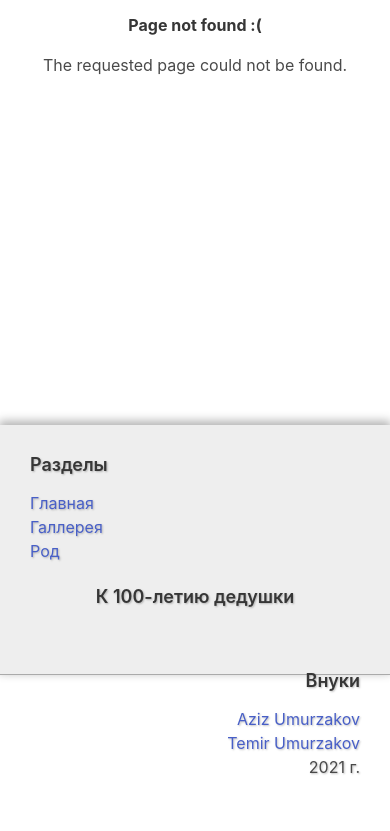
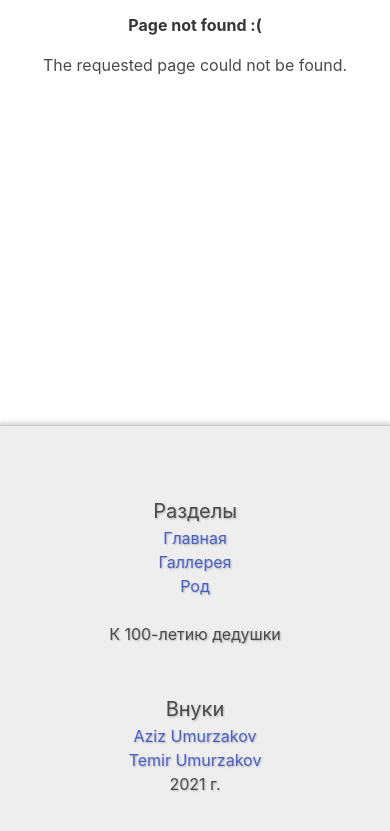
Before and after one commit to tumurzakov/sadybakas.github.io, a plain HTML site: page 404.html in a window 390 px wide. Shown: the part 981-1812 px from the top of the page. Before the commit the page ends 1772 px from the top, so only its background shows below. Drawn offline with nearby package versions, Linux system fonts and the light colour scheme.

Commit message:
Footer mobile view

```diff
--- a/404.html
+++ b/404.html
@@ -75,22 +75,22 @@
 </section>
 
 
-    <footer class="footer content">
-    <div class="columns">
+    <footer class="footer">
+    <div class="footer-content container columns">
         <div class="is-4 column">
-            <h5>Разделы</h5>
+            <h5 class="is-size-5">Разделы</h5>
             <div><a href='/'>Главная</a></div>
             <div><a href='/gallery'>Галлерея</a></div>
             <div><a href='/tree'>Род</a></div>
         </div>
 
-        <div class="has-text-centered is-4 column">
-            <h5>К 100-летию дедушки</h5>
+        <div class="is-4 column">
+            <div>К 100-летию дедушки</div>
             &nbsp;
         </div>
 
-        <div class="has-text-right is-4 column">
-            <h5>Внуки</h5>
+        <div class="is-4 column">
+            <h5 class="is-size-5">Внуки</h5>
             <div><a href='mailto: a.umurzakov@gmail.com'>Aziz Umurzakov</a></div>
             <div><a href='mailto: temir@umurzakov.com'>Temir Umurzakov</a></div>
             <div>2021 г.</div>
--- a/assets/css/styles.css
+++ b/assets/css/styles.css
@@ -1,5 +1,5 @@
 @import "https://cdn.jsdelivr.net/npm/bulma@0.9.2/css/bulma.min.css";
-.header { display: flex; background-position: center; background-repeat: no-repeat; padding-bottom: 50px; box-shadow: 0px 3px 9px 1px rgba(0, 0, 0, 0.3); border-bottom: 1px solid #aaa; }
+.header { display: flex; background-position: center; background-repeat: no-repeat; padding-bottom: 50px; box-shadow: 0px 1px 5px 1px rgba(0, 0, 0, 0.2); border-bottom: 1px solid #aaa; }
 
 @media only screen and (min-width: 1000px) { .header__content { display: flex; align-items: flex-end; } }
 
@@ -29,8 +29,10 @@
 
 .node { border: 1px solid #ccc; padding: 5px; border-radius: 5px; }
 
-.footer { min-height: 0px !important; height: 250px !important; max-height: 250px !important; background: #eee; box-shadow: 0px -3px 9px 1px rgba(0, 0, 0, 0.3); border-bottom: 1px solid #aaa; }
+.footer { background: #eee; box-shadow: 0px -1px 5px 1px rgba(0, 0, 0, 0.2); border-top: 1px solid #ccc; }
 
 .footer div { text-shadow: 1px 1px 2px rgba(0, 0, 0, 0.25); }
 
+.footer-content { margin: 0px auto; }
+
 /*# sourceMappingURL=styles.css.map */
```
Also changed, not shown: gallery.html (+7 -7 lines), index.html (+7 -7 lines), tree.html (+7 -7 lines), 1 other file.
